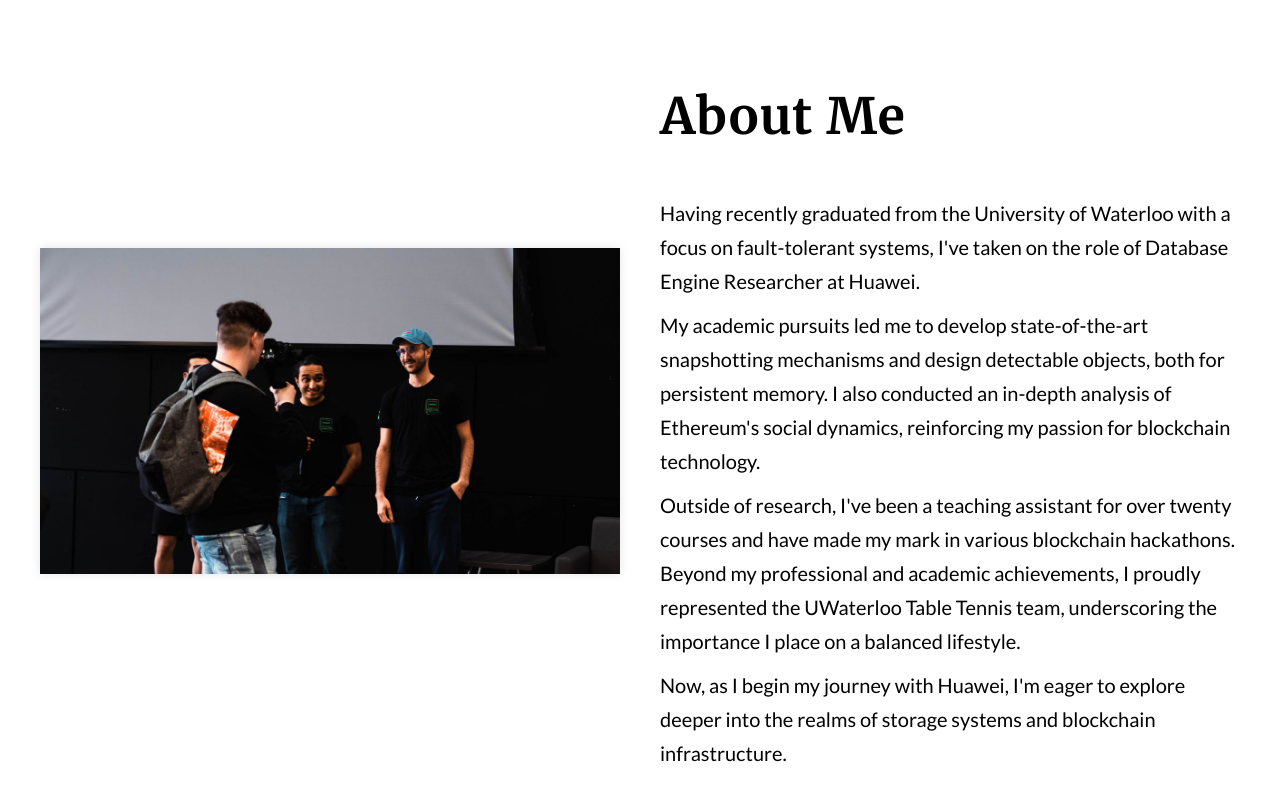
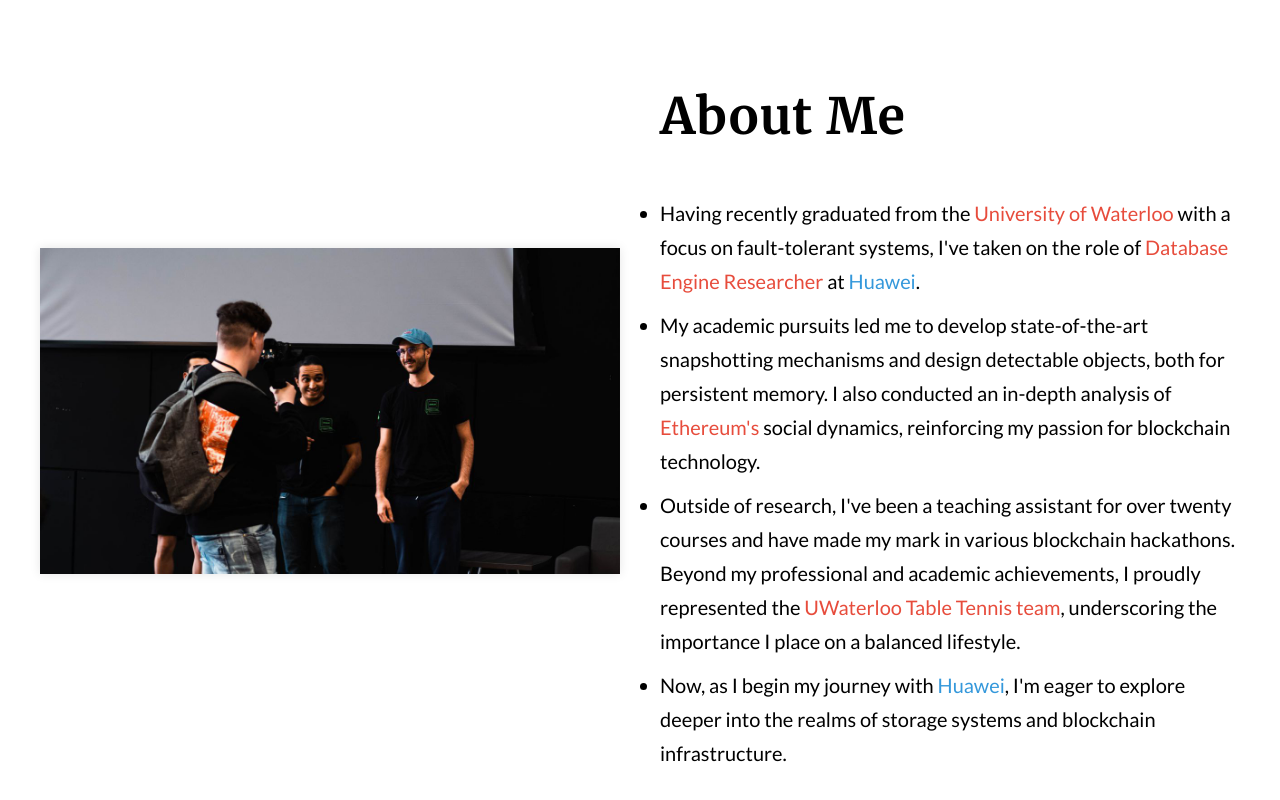
Before and after one commit to Moridi/moridi.github.io, a plain HTML site: page index.html in a window 1280 px wide. Shown: the part 652-1452 px from the top of the page. Drawn offline with Linux system fonts and the light colour scheme.

Commit message:
Amend about me

```diff
--- a/index.html
+++ b/index.html
@@ -42,14 +42,12 @@
             </div>
             <div class="content">
                 <h2>About Me</h2>
-                <p>
-                    <ul>
-                        <li>Having recently graduated from the University of Waterloo with a focus on fault-tolerant systems, I've taken on the role of Database Engine Researcher at Huawei.</li>
-                        <li>My academic pursuits led me to develop state-of-the-art snapshotting mechanisms and design detectable objects, both for persistent memory. I also conducted an in-depth analysis of Ethereum's social dynamics, reinforcing my passion for blockchain technology.</li>
-                        <li>Outside of research, I've been a teaching assistant for over twenty courses and have made my mark in various blockchain hackathons. Beyond my professional and academic achievements, I proudly represented the UWaterloo Table Tennis team, underscoring the importance I place on a balanced lifestyle.</li>
-                        <li>Now, as I begin my journey with Huawei, I'm eager to explore deeper into the realms of storage systems and blockchain infrastructure.</li>
-                    </ul>
-                </p>
+                <ul style="list-style-type: disc">
+                    <li>Having recently graduated from the <span class="key-phrase red-text">University of Waterloo</span> with a focus on fault-tolerant systems, I've taken on the role of <span class="key-phrase  red-text">Database Engine Researcher</span> at <span class="key-phrase blue-text">Huawei</span>.</li>
+                    <li>My academic pursuits led me to develop state-of-the-art snapshotting mechanisms and design detectable objects, both for persistent memory. I also conducted an in-depth analysis of <span class="key-phrase  red-text">Ethereum's</span> social dynamics, reinforcing my passion for blockchain technology.</li>
+                    <li>Outside of research, I've been a teaching assistant for over twenty courses and have made my mark in various blockchain hackathons. Beyond my professional and academic achievements, I proudly represented the <span class="key-phrase  red-text">UWaterloo Table Tennis team</span>, underscoring the importance I place on a balanced lifestyle.</li>
+                    <li>Now, as I begin my journey with <span class="key-phrase blue-text">Huawei</span>, I'm eager to explore deeper into the realms of storage systems and blockchain infrastructure.</li>
+                </ul>
             </div>
         </section>
 
--- a/styles.css
+++ b/styles.css
@@ -186,6 +186,23 @@
     text-decoration: underline;
 }
 
+.bold-text {
+    font-weight: bold;
+}
+
+.red-text {
+    color: #E74C3C;
+}
+
+.blue-text {
+    color: #3498DB;
+}
+
+.dark-text {
+    color: #2C3E50;
+}
+
+
 @media (max-width: 768px) {
     nav ul {
         flex-direction: column;
```
